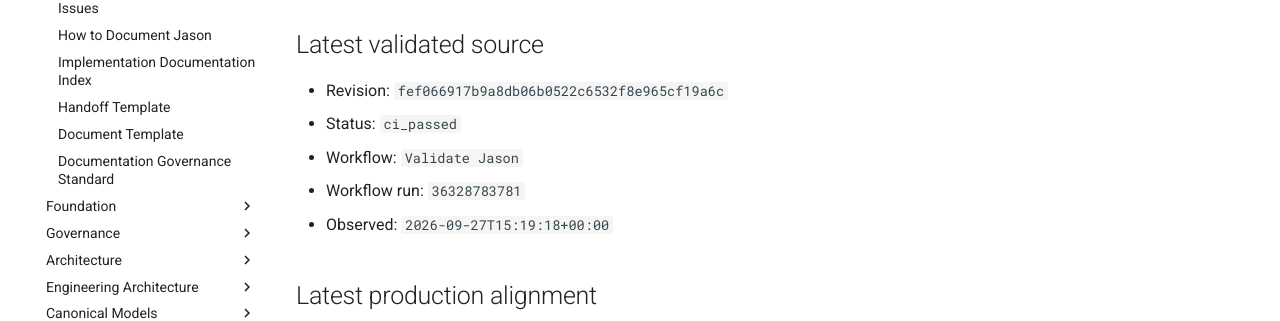
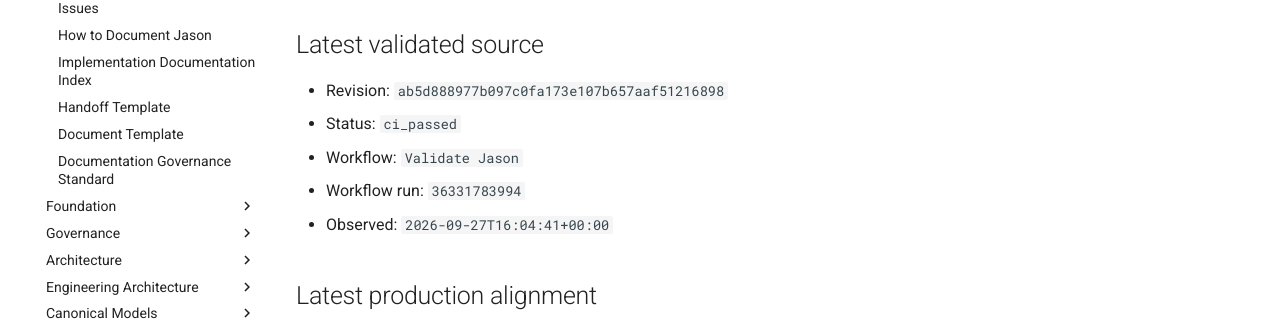
Before and after one commit to al-teamaot-com/jason, an MkDocs documentation site: the page built from docs/control/AUTOMATED-CHANGE-STATE.md, in a window 1280 px wide and 1163 px high. Shown: the part 337-658 px from the top of the window. Built offline with MkDocs 1.6.1 and Material for MkDocs 9.7.7, drawn with Linux system fonts in a browser that asks for light colours; comment, search, counter and statistics services are not loaded.

Commit message:
Reconcile automated documentation state for ab5d888977b0

```diff
--- a/docs/control/AUTOMATED-CHANGE-STATE.md
+++ b/docs/control/AUTOMATED-CHANGE-STATE.md
@@ -8,11 +8,11 @@ This record is updated by Jason's post-success documentation reconciliation proc
 
 ## Latest validated source
 
-- Revision: `fef066917b9a8db06b0522c6532f8e965cf19a6c`
+- Revision: `ab5d888977b097c0fa173e107b657aaf51216898`
 - Status: `ci_passed`
 - Workflow: `Validate Jason`
-- Workflow run: `36328783781`
-- Observed: `2026-09-27T15:19:18+00:00`
+- Workflow run: `36331783994`
+- Observed: `2026-09-27T16:04:41+00:00`
 
 ## Latest production alignment
 
```
Also changed, not shown: docs/control/AUTOMATED-CHANGE-STATE.json (+4 -4 lines).
